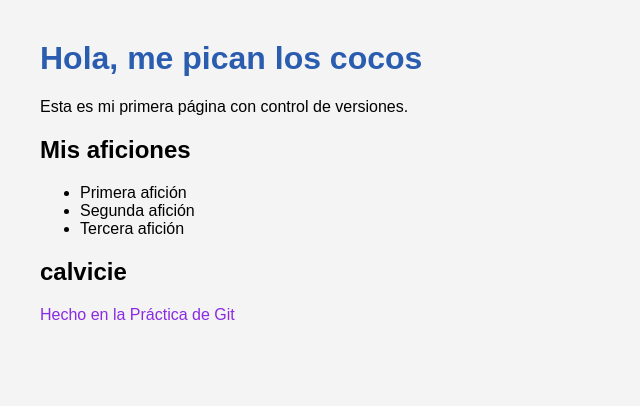
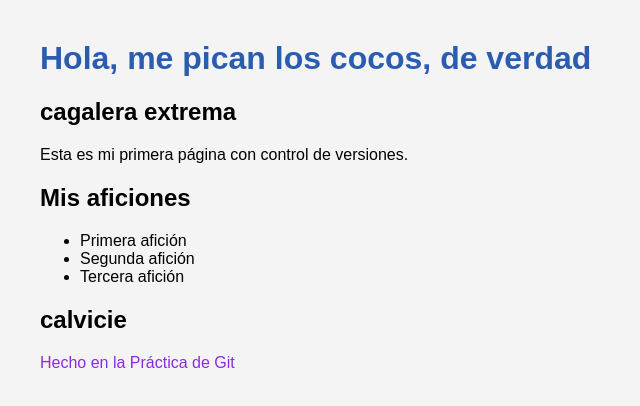
Before and after one commit to Simonlifehol/Proyectos, a plain HTML site: page mi-primer-repo/index.html in a window 1280 px wide. Shown: the whole page, without its empty margins (0-640 px from the left). Drawn offline with Linux system fonts and the light colour scheme.

Commit message:
añadido un h2 y cambiado el titulo

```diff
--- a/mi-primer-repo/index.html
+++ b/mi-primer-repo/index.html
@@ -6,7 +6,8 @@
   <title>Mi primera página</title>
 </head>
 <body>
-  <h1>Hola, me pican los cocos</h1>
+  <h1>Hola, me pican los cocos, de verdad</h1>
+  <h2>cagalera extrema</h2>
   <p>Esta es mi primera página con control de versiones.</p>
   <h2>Mis aficiones</h2>
 <ul>
```
